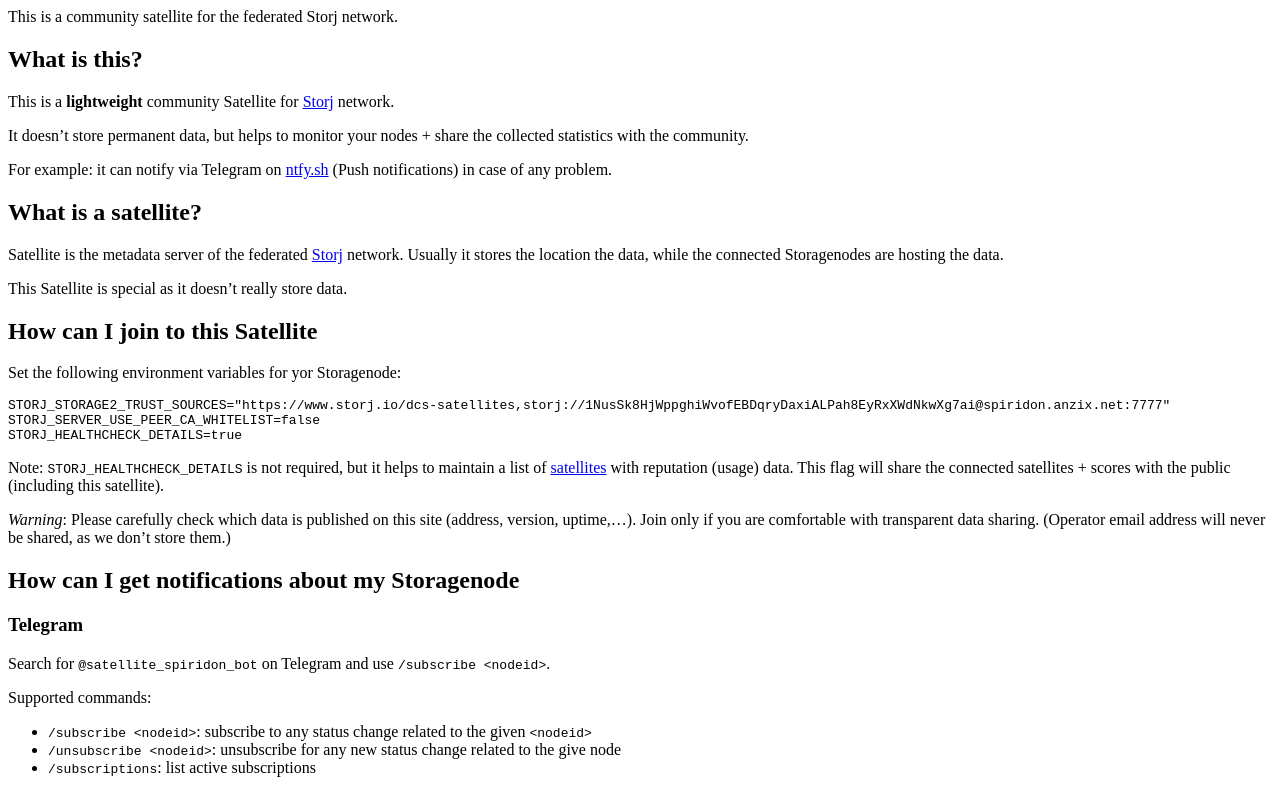
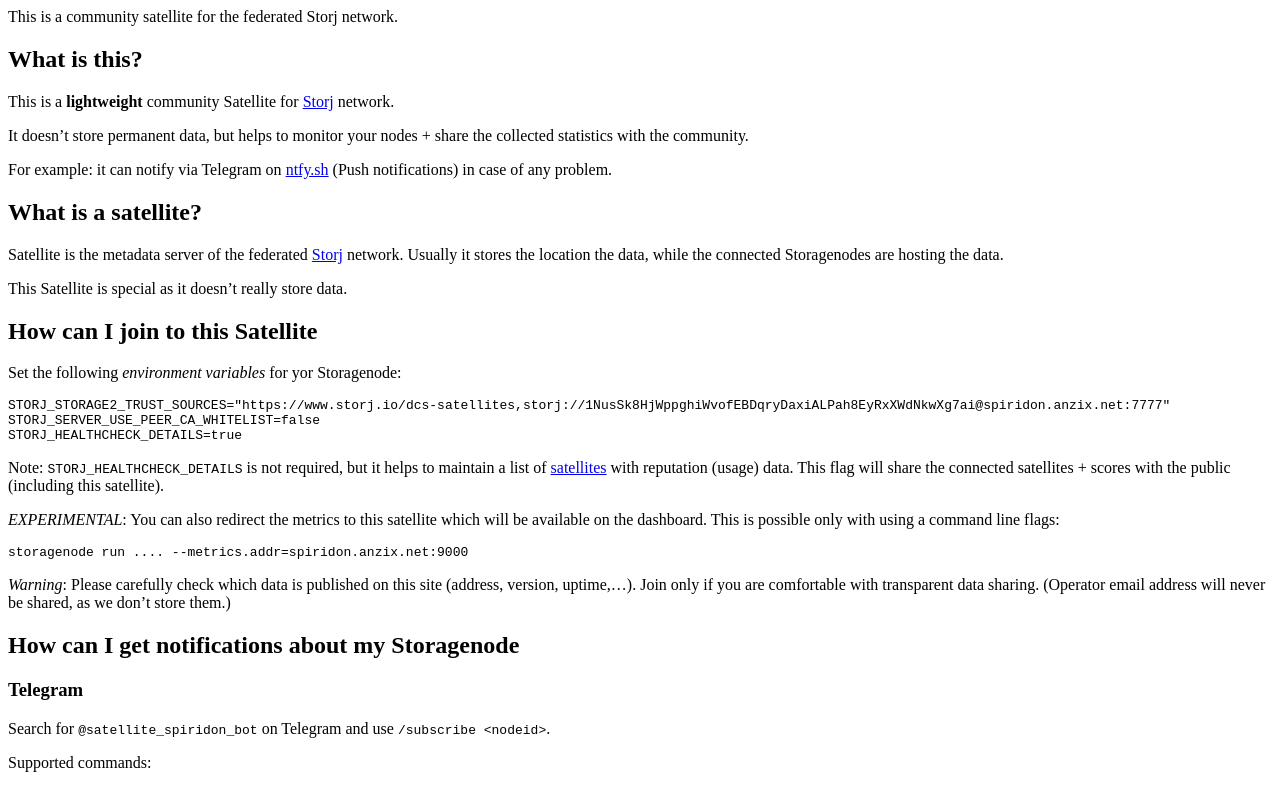
Before and after one commit to elek/spiridon, a website: page web/template/index.html in a window 1280 px wide. Shown: the top 785 px of the page. Drawn offline with Linux system fonts and the light colour scheme.

Commit message:
updated readme (with metrics.addr)

```diff
--- a/web/template/index.html
+++ b/web/template/index.html
@@ -7,11 +7,13 @@
 <p>Satellite is the metadata server of the federated <a href="https://storj.io">Storj</a> network. Usually it stores the location the data, while the connected Storagenodes are hosting the data.</p>
 <p>This Satellite is special as it doesn’t really store data.</p>
 <h2 id="how-can-i-join-to-this-satellite">How can I join to this Satellite</h2>
-<p>Set the following environment variables for yor Storagenode:</p>
+<p>Set the following <em>environment variables</em> for yor Storagenode:</p>
 <div class="sourceCode" id="cb1"><pre class="sourceCode bash"><code class="sourceCode bash"><span id="cb1-1"><a href="#cb1-1" aria-hidden="true" tabindex="-1"></a><span class="va">STORJ_STORAGE2_TRUST_SOURCES</span><span class="op">=</span><span class="st">&quot;https://www.storj.io/dcs-satellites,storj://1NusSk8HjWppghiWvofEBDqryDaxiALPah8EyRxXWdNkwXg7ai@spiridon.anzix.net:7777&quot;</span></span>
 <span id="cb1-2"><a href="#cb1-2" aria-hidden="true" tabindex="-1"></a><span class="va">STORJ_SERVER_USE_PEER_CA_WHITELIST</span><span class="op">=</span>false</span>
 <span id="cb1-3"><a href="#cb1-3" aria-hidden="true" tabindex="-1"></a><span class="va">STORJ_HEALTHCHECK_DETAILS</span><span class="op">=</span>true</span></code></pre></div>
 <p>Note: <code>STORJ_HEALTHCHECK_DETAILS</code> is not required, but it helps to maintain a list of <a href="/satellites">satellites</a> with reputation (usage) data. This flag will share the connected satellites + scores with the public (including this satellite).</p>
+<p><em>EXPERIMENTAL</em>: You can also redirect the metrics to this satellite which will be available on the dashboard. This is possible only with using a command line flags:</p>
+<pre><code>storagenode run .... --metrics.addr=spiridon.anzix.net:9000</code></pre>
 <p><em>Warning</em>: Please carefully check which data is published on this site (address, version, uptime,…). Join only if you are comfortable with transparent data sharing. (Operator email address will never be shared, as we don’t store them.)</p>
 <h2 id="how-can-i-get-notifications-about-my-storagenode">How can I get notifications about my Storagenode</h2>
 <h3 id="telegram">Telegram</h3>
```
